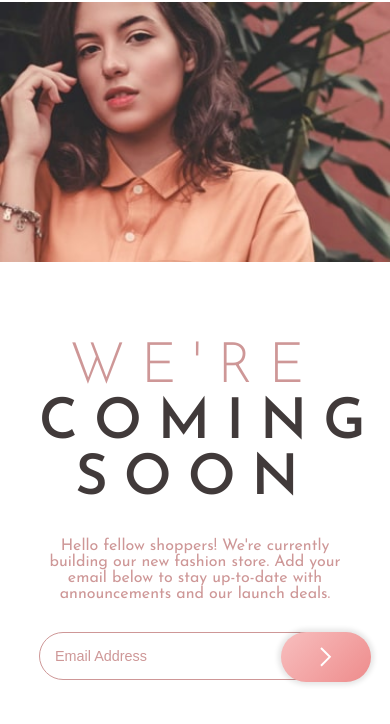
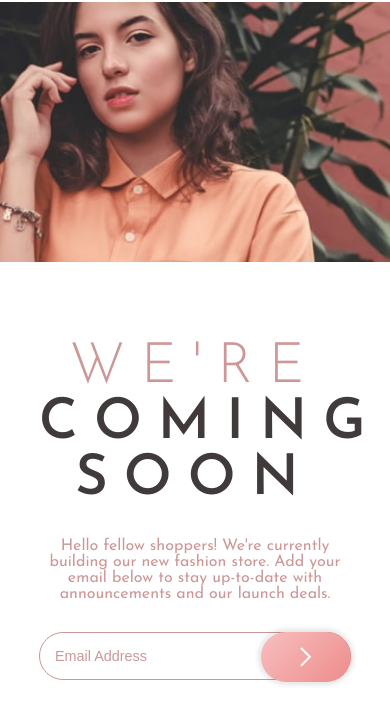
Before and after one commit to pedrolmr/frontendmentor-challenges, a plain HTML site: page base-apparel-coming-soon-master/index.html in a window 390 px wide. Shown: the part 74-798 px from the top of the page. Drawn offline with Linux system fonts and the light colour scheme.

Commit message:
improved accessibility and modified some stuff

```diff
--- a/base-apparel-coming-soon-master/index.html
+++ b/base-apparel-coming-soon-master/index.html
@@ -35,7 +35,7 @@
     <div class="container">
       <div class="left-side">
         <div class="content">
-          <div class="logo"><img src="images/logo.svg" /></div>
+          <div class="logo"><img src="images/logo.svg" alt="a logo" /></div>
 
           <div class="img-mobile">
             <img src="images/hero-mobile.jpg" alt="" />
@@ -51,14 +51,19 @@
             </p>
 
             <div class="input">
-              <input type="email" placeholder="Email Address" value="" />
+              <input
+                type="email"
+                name="email"
+                placeholder="Email Address"
+                value=""
+              />
+
               <i class="fas fa-exclamation-circle"></i>
-              <button class="button">
-                <img src="images/icon-arrow.svg" />
+
+              <button class="button" name="submit">
+                <img src="images/icon-arrow.svg" alt="arrow icon" />
               </button>
             </div>
-            <!-- <p class="message error-message">Please provide a valid email</p> -->
-            <!-- <p class="message">Please provide a valid email</p> -->
           </div>
         </div>
       </div>
--- a/base-apparel-coming-soon-master/style.css
+++ b/base-apparel-coming-soon-master/style.css
@@ -23,7 +23,7 @@
   display: flex;
   justify-content: center;
   align-items: center;
-  background-image: url('./images/bg-pattern-desktop.svg');
+  background-image: url("./images/bg-pattern-desktop.svg");
   background-size: cover;
   background-position: center center;
   padding: 0 40px 40px;
@@ -60,15 +60,17 @@
 .container .right-side {
   /* border: 2px solid green; */
   width: 40%;
-  background-image: url('images/hero-desktop.jpg');
+  background-image: url("images/hero-desktop.jpg");
   background-position: center center;
   background-size: cover;
 }
 
 .input {
   display: flex;
+  position: relative;
 }
 .input input {
+  position: relative;
   width: 100%;
   border: 0;
   border-radius: 25px;
@@ -76,7 +78,7 @@
   border: 1px solid var(--DesaturatedRed);
   font-size: 0.9rem;
   outline: none;
-  display: block;
+  /* display: block; */
 }
 
 .input input::placeholder {
@@ -91,7 +93,7 @@
   height: 50px;
   border-radius: 25px;
   position: absolute;
-  left: 41.1%;
+  right: 0;
   box-shadow: 0px 0px 5px 3px rgba(0, 0, 0, 0.1);
   background-image: linear-gradient(135deg, hsl(0, 80%, 86%), hsl(0, 74%, 74%));
   cursor: pointer;
@@ -115,11 +117,10 @@
 
 i.fa-exclamation-circle {
   position: absolute;
-  left: 37%;
+  right: 100px;
   align-self: center;
   font-size: 1.5rem;
   color: var(--SoftRed);
-  /* color: black; */
   display: none;
 }
 
@@ -159,9 +160,7 @@ i.fa-exclamation-circle {
   .logo {
     padding: 5% 7%;
   }
-  .input .button {
-    left: 72%;
-  }
+
   footer {
     display: none;
   }
```
